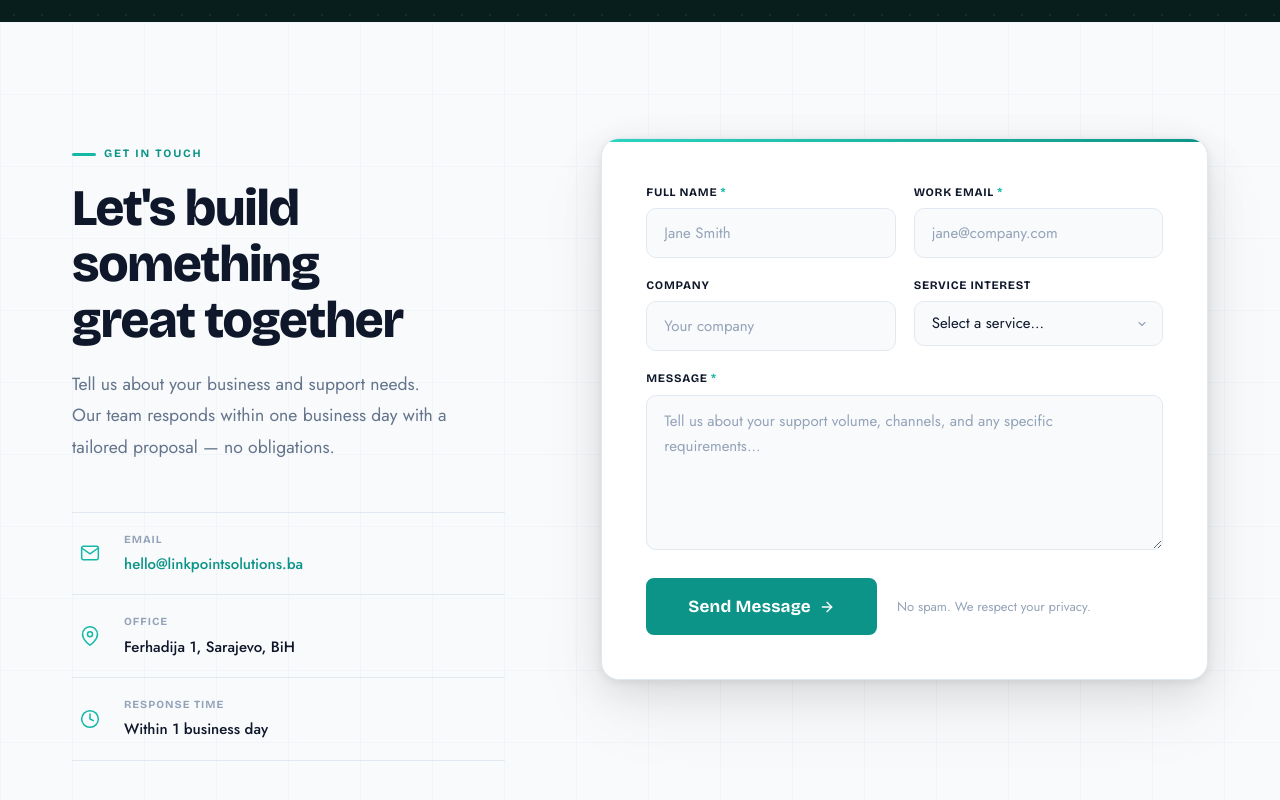
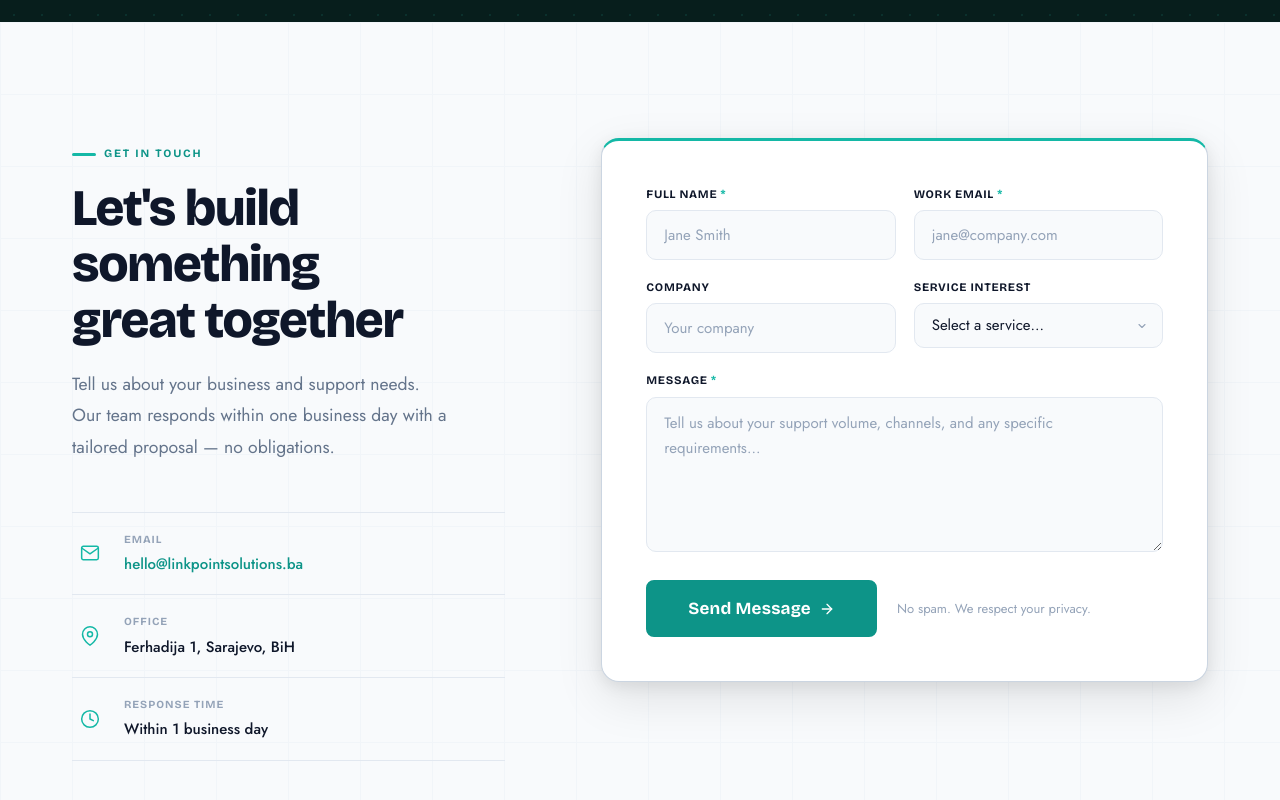
Before and after one commit to VedadKrajina/linkpointweb, a plain HTML site: page index.html in a window 1280 px wide. Shown: the part 3946-4746 px from the top of the page. Drawn offline with nearby package versions, Linux system fonts and the light colour scheme.

Commit message:
Fix tablet layout: collapse form-row at 1024px, visible form card border
- form-row collapses to 1 column at 1024px (matches contact-inner collapse)
- form card: solid teal border-top instead of ::before hack, stronger shadow
- dark mode form card adjustments

Co-Authored-By: Claude Sonnet 4.6 <noreply@anthropic.com>

```diff
--- a/style.css
+++ b/style.css
@@ -834,30 +834,23 @@ a.contact-detail-value:hover { color: var(--t-500); }
 /* Right — form card */
 .contact-form {
   background: #ffffff;
-  border: 1.5px solid #E2E8F0;
+  border: 1.5px solid #CBD5E1;
+  border-top: 3px solid var(--t-500);
   border-radius: 18px;
   padding: 2.75rem;
   position: relative;
-  overflow: hidden;
   box-shadow:
-    0 2px 8px rgba(0,0,0,.07),
-    0 12px 40px rgba(0,0,0,.10),
-    0 32px 80px rgba(0,0,0,.05);
+    0 4px 16px rgba(0,0,0,.08),
+    0 16px 48px rgba(0,0,0,.10);
   transition: background .3s var(--ease), border-color .3s var(--ease);
 }
-.contact-form::before {
-  content: '';
-  position: absolute;
-  top: 0; left: 0; right: 0;
-  height: 3px;
-  background: linear-gradient(90deg, var(--t-400), var(--t-600), var(--t-400));
-  background-size: 200% 100%;
-}
 [data-theme="dark"] .contact-form {
+  background: var(--bg-card);
+  border-color: rgba(255,255,255,.10);
+  border-top-color: var(--t-500);
   box-shadow:
-    0 1px 3px rgba(0,0,0,.2),
-    0 8px 32px rgba(0,0,0,.25),
-    0 0 0 1px rgba(255,255,255,.05) inset;
+    0 4px 16px rgba(0,0,0,.25),
+    0 16px 48px rgba(0,0,0,.30);
 }
 
 .form-row {
@@ -1164,6 +1157,8 @@ details[open] .faq-icon {
   .hiw-grid::before { display: none; }
   .features-inner { gap: 3rem; }
   .contact-inner { grid-template-columns: 1fr; gap: 3rem; }
+  .form-row { grid-template-columns: 1fr; }
+  .contact-form { padding: 2rem; }
   .footer-grid { grid-template-columns: 1fr 1fr; }
   .footer-brand { grid-column: 1 / -1; }
 }
```
